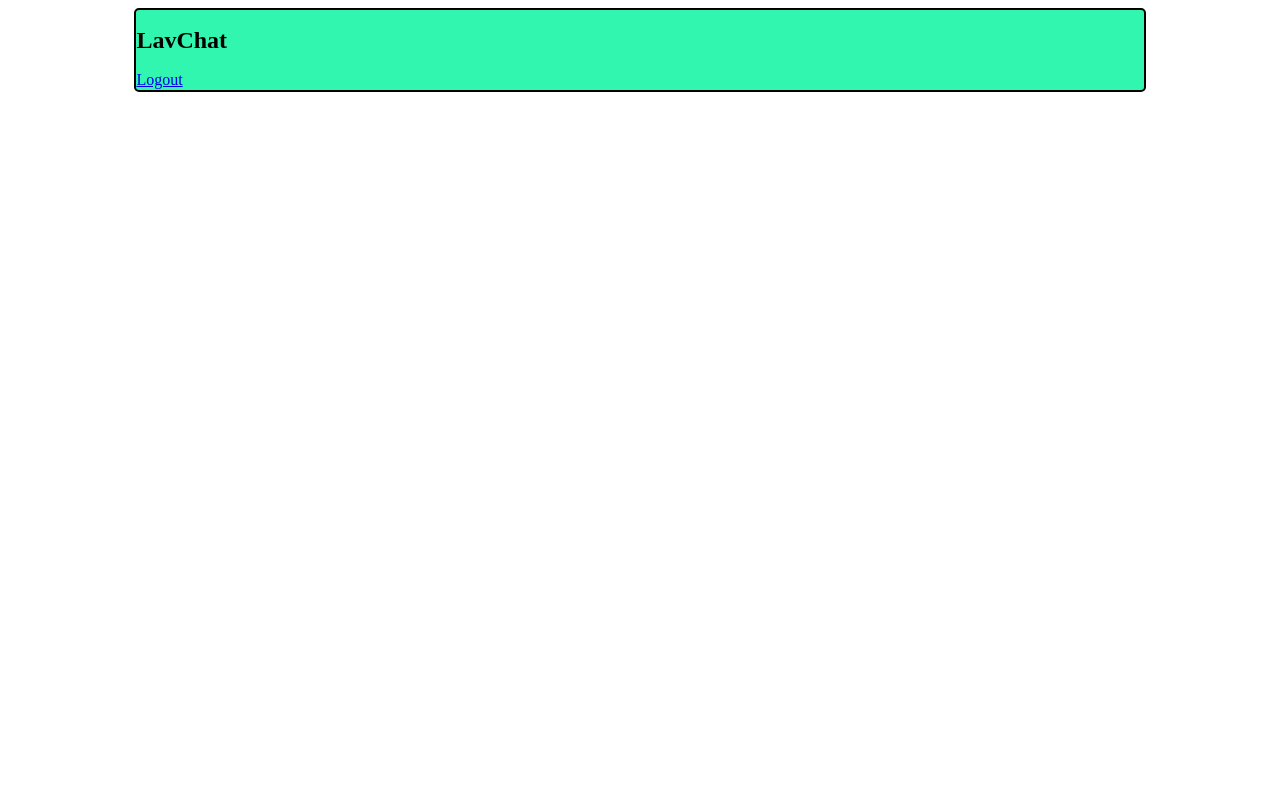
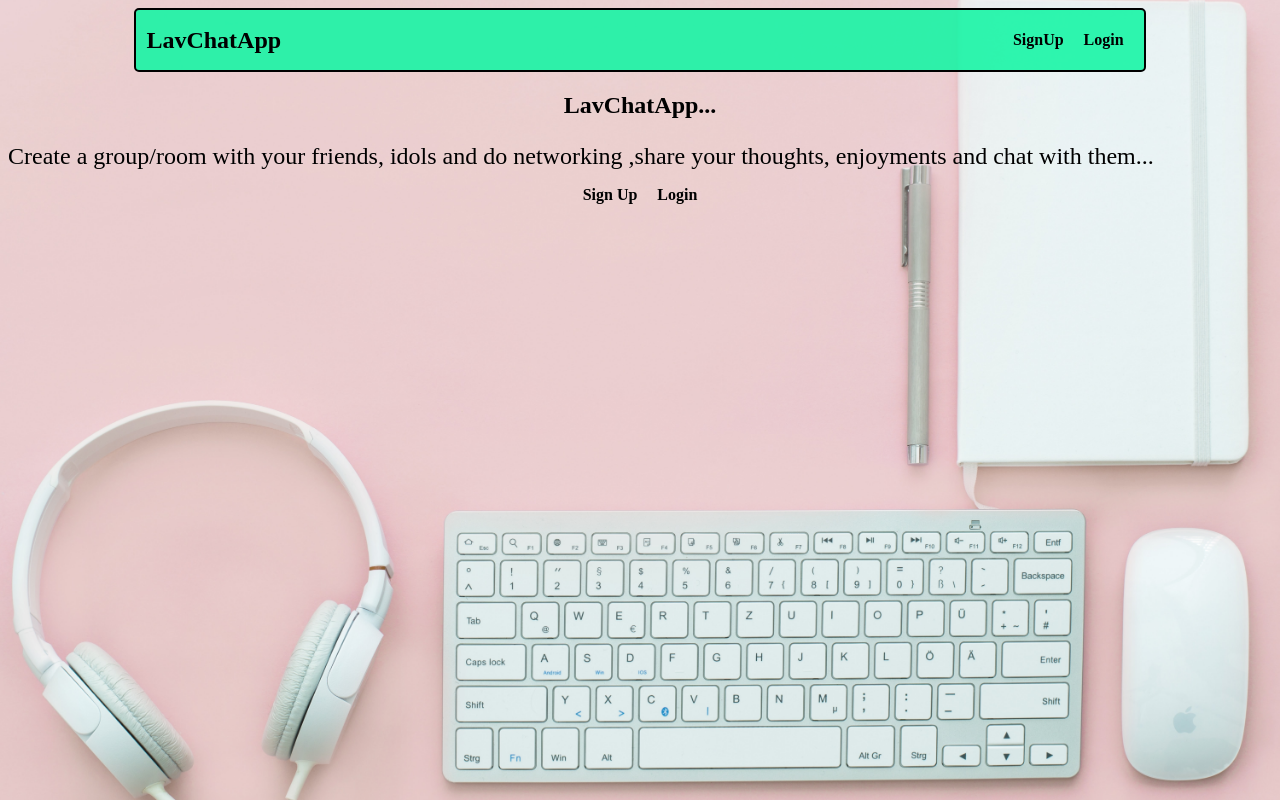
Before and after one commit to lavlife06/Chatter, a React (Create React App) app in the folder frontend/: page / in a window 1280 px wide. Built offline with nearby package versions, Linux system fonts and the light colour scheme.

Commit message:
added style to navbar landing and spinner

```diff
--- a/frontend/src/App.css
+++ b/frontend/src/App.css
@@ -1,3 +1,20 @@
+:root {
+  --primary-color: #17a2b8;
+  --dark-color: #343a40;
+  --light-color: #f4f4f4;
+  --danger-color: #dc3545;
+  --success-color: #28a745;
+}
+body {
+  background-image: url("./img/unsplashimg.jpg");
+  background-repeat: no-repeat;
+  background-position: center;
+  background-attachment: fixed;
+  background-size: cover;
+  /* height: 100vh; */
+  /* padding-bottom: 20px; */
+}
+
 .modal {
   display: none; /* Hidden by default */
   position: fixed; /* Stay in place */
@@ -35,3 +52,14 @@
   text-decoration: none;
   cursor: pointer;
 }
+
+a {
+  color: black;
+  text-decoration: none;
+  display: flex;
+  align-items: center;
+  justify-content: center;
+  margin-right: 10px;
+  margin-left: 10px;
+  font-weight: bold;
+}
--- a/frontend/src/App.js
+++ b/frontend/src/App.js
@@ -9,6 +9,7 @@ import { loadUser } from "./reduxstuff/actions/auth";
 import Navbar from "./components/Navbar";
 import Main from "./components/Main";
 import "./App.css";
+import Landing from "./components/Landing";
 import Check from "./components/Check";
 
 const App = () => {
@@ -23,7 +24,7 @@ const App = () => {
     <Router>
       <Fragment>
         <Navbar />
-        {/* <Route exact path="/" component={Landing} /> */}
+        <Route exact path="/" component={Landing} />
         {/* <Alert /> */}
         <Switch>
           <Route exact path="/login" component={Login} />
--- a/frontend/src/components/Check.js
+++ b/frontend/src/components/Check.js
@@ -2,6 +2,7 @@ import React, { useState } from "react";
 import { Link, Redirect } from "react-router-dom";
 import { login } from "../reduxstuff/actions/auth";
 import { useDispatch, useSelector } from "react-redux";
+import Spinner from "./Spinner";
 
 const Check = () => {
   const dispatch = useDispatch();
@@ -10,7 +11,7 @@ const Check = () => {
   const myprofile = useSelector((state) => state.profile.myprofile);
 
   if (isAuthenticated && !myprofile) {
-    return <div>Loading your data</div>;
+    return <Spinner />;
   } else if (isAuthenticated && myprofile) {
     return <Redirect to="/main" />;
   } else {
--- /dev/null
+++ b/frontend/src/components/Landing.js
@@ -0,0 +1,53 @@
+import React, { useState } from "react";
+import { Link, Redirect } from "react-router-dom";
+import { login } from "../reduxstuff/actions/auth";
+import { useDispatch, useSelector } from "react-redux";
+
+const Landing = () => {
+  const dispatch = useDispatch();
+
+  const isAuthenticated = useSelector((state) => state.auth.isAuthenticated);
+  const myprofile = useSelector((state) => state.profile.myprofile);
+
+  // if (isAuthenticated && !myprofile) {
+  //   return <div>Loading your data</div>;
+  // } else if (isAuthenticated && myprofile) {
+  //   return <Redirect to="/main" />;
+  // } else {
+  //   <Redirect to="/login" />;
+  // }
+
+  // const Landing = ({ isAuthenticated }) => {
+  // if (isAuthenticated) {
+  //   return <Redirect to="/main" />;
+  // }
+
+  return (
+    <section className="">
+      <h1 className="" style={{ textAlign: "center" }}>
+        LavChatApp...
+      </h1>
+      <p style={{ fontSize: "1.5rem", marginBottom: "1rem" }}>
+        Create a group/room with your friends, idols and do networking ,share
+        your thoughts, enjoyments and chat with them...
+      </p>
+      <div
+        className
+        style={{
+          display: "flex",
+          flexDirection: "row",
+          justifyContent: "center",
+        }}
+      >
+        <Link to="/signup" className="" style={{}}>
+          Sign Up
+        </Link>
+        <Link to="/login" className="">
+          Login
+        </Link>
+      </div>
+    </section>
+  );
+  // };
+};
+export default Landing;
--- a/frontend/src/components/Login.js
+++ b/frontend/src/components/Login.js
@@ -44,6 +44,7 @@ const Login = () => {
         padding: "20px",
         display: "flex",
         flexDirection: "column",
+        backgroundColor: "aqua",
       }}
     >
       <form action="form" onSubmit={(e) => handleSubmit(e)}>
@@ -68,7 +69,10 @@ const Login = () => {
         <input type="submit" value="Login" />
       </form>
       <p>
-        Don't have an account? <Link to="/signup">Signup</Link>
+        Don't have an account?{" "}
+        <Link to="/signup" style={{ display: "inline-block" }}>
+          Signup
+        </Link>
       </p>
     </div>
   );
--- a/frontend/src/components/Navbar.js
+++ b/frontend/src/components/Navbar.js
@@ -1,16 +1,21 @@
-import React from "react";
+import React, { Fragment } from "react";
 import { useDispatch, useSelector } from "react-redux";
 import { Link } from "react-router-dom";
 import { logout } from "../reduxstuff/actions/auth";
 
 const Navbar = () => {
   const dispatch = useDispatch();
+  const isAuthenticated = useSelector((state) => state.auth.isAuthenticated);
 
   return (
     <div
       style={{
+        display: "flex",
+        flexDirection: "row",
         marginRight: "10%",
         marginLeft: "10%",
+        paddingRight: "10px",
+        paddingLeft: "10px",
         borderWidth: "2px",
         borderColor: "black",
         borderStyle: "solid",
@@ -21,14 +26,36 @@ const Navbar = () => {
       }}
     >
       <h2
-        style={
-          {
+        style={{
           /*textAlign: "center" */
-          }
-        }
+          flex: 5,
+        }}
       >
-        LavChat
+        LavChatApp
       </h2>
+      {!isAuthenticated && (
+        <Fragment>
+          <Link
+            className
+            to="/signup"
+            onClick={() => {
+              dispatch(logout());
+            }}
+          >
+            SignUp
+          </Link>
+          <Link
+            to="/login"
+            onClick={() => {
+              dispatch(logout());
+            }}
+          >
+            Login
+          </Link>
+        </Fragment>
+      )}
+      {isAuthenticated && (
+        <Fragment>
           <Link
             to="/login"
             onClick={() => {
@@ -37,6 +64,8 @@ const Navbar = () => {
           >
             Logout
           </Link>
+        </Fragment>
+      )}
     </div>
   );
 };
--- a/frontend/src/components/Register.js
+++ b/frontend/src/components/Register.js
@@ -2,6 +2,7 @@ import React, { useState } from "react";
 import { Link, Redirect } from "react-router-dom";
 import { register } from "../reduxstuff/actions/auth";
 import { useDispatch, useSelector } from "react-redux";
+import Spinner from "./Spinner";
 
 const Register = () => {
   const [formData, setformData] = useState({
@@ -13,6 +14,7 @@ const Register = () => {
   const dispatch = useDispatch();
 
   const isAuthenticated = useSelector((state) => state.auth.isAuthenticated);
+  const myprofile = useSelector((state) => state.profile.myprofile);
 
   const handleSubmit = (e) => {
     e.preventDefault();
@@ -30,9 +32,8 @@ const Register = () => {
       [e.target.name]: e.target.value,
     });
   };
-
   if (isAuthenticated) {
-    return <Redirect to="/main" />;
+    return <Redirect to="/check" />;
   }
 
   return (
@@ -45,6 +46,7 @@ const Register = () => {
         padding: "20px",
         display: "flex",
         flexDirection: "column",
+        backgroundColor: "aqua",
       }}
     >
       <form action="form" onSubmit={(e) => handleSubmit(e)}>
@@ -78,7 +80,10 @@ const Register = () => {
         <input type="submit" value="SignUp" />
       </form>
       <p>
-        Already have an account? <Link to="/login">Login</Link>
+        Already have an account?{" "}
+        <Link to="/login" style={{ display: "inline-block" }}>
+          Login
+        </Link>
       </p>
     </div>
   );
--- /dev/null
+++ b/frontend/src/components/Spinner.js
@@ -0,0 +1,13 @@
+import React, { Fragment } from "react";
+import spinner from "../img/spinner.gif";
+
+const Spinner = () => (
+  <Fragment>
+    <img
+      src={spinner}
+      style={{ width: "200px", margin: "auto", display: "block" }}
+      alt="Loading..."
+    />
+  </Fragment>
+);
+export default Spinner;
```
Also changed, not shown: frontend/src/components/Main.js (+1 -7 lines), frontend/src/img/spinner.gif (added), frontend/src/img/unsplashimg.jpg (added). Lines whose indentation alone changed are shown as unchanged.
